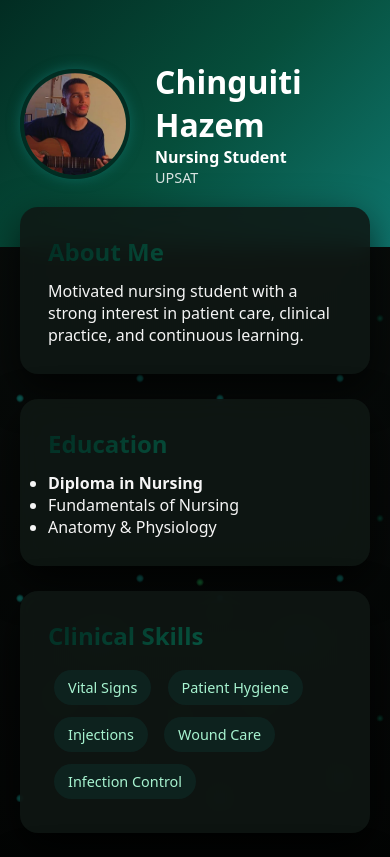
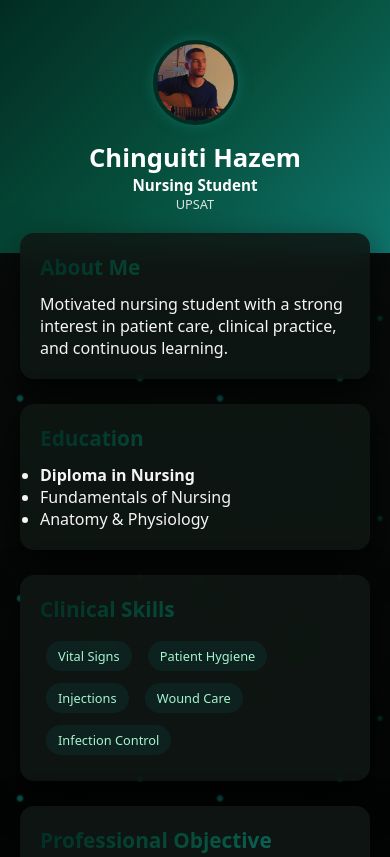
Before and after one commit to ChinguitiHazem/my-profile, a plain HTML site: page index.html in a window 390 px wide. Shown: the top 857 px of the page. Drawn offline with Linux system fonts and the light colour scheme.

Commit message:
Update style1.css

```diff
--- a/style1.css
+++ b/style1.css
@@ -182,3 +182,89 @@ footer {
   font-size: 0.85rem;
   color: #94a3b8;
 }
+
+/* ===== RESPONSIVE ===== */
+
+/* ---------- TABLETS (≤ 900px) ---------- */
+@media (max-width: 900px) {
+  .header-content {
+    flex-direction: column;
+    text-align: center;
+  }
+
+  .avatar {
+    width: 100px;
+    height: 100px;
+  }
+
+  .container {
+    margin-top: -20px;
+  }
+}
+
+/* ---------- PHONES (≤ 600px) ---------- */
+@media (max-width: 600px) {
+  /* Header */
+  .header {
+    padding: 40px 15px;
+  }
+
+  .header-content {
+    gap: 15px;
+  }
+
+  .avatar {
+    width: 85px;
+    height: 85px;
+  }
+
+  /* Text scaling */
+  h1 {
+    font-size: 1.6rem;
+  }
+
+  h2 {
+    font-size: 1.3rem;
+  }
+
+  .role {
+    font-size: 0.95rem;
+  }
+
+  .school {
+    font-size: 0.8rem;
+  }
+
+  /* Cards */
+  .card {
+    padding: 20px;
+    border-radius: 14px;
+  }
+
+  .card:hover {
+    transform: none; /* remove heavy hover on touch screens */
+  }
+
+  /* Skills */
+  .skills span {
+    font-size: 0.8rem;
+    padding: 6px 12px;
+  }
+
+  /* Footer */
+  footer {
+    font-size: 0.75rem;
+    padding: 20px;
+  }
+}
+
+/* ---------- VERY SMALL PHONES (≤ 380px) ---------- */
+@media (max-width: 380px) {
+  h1 {
+    font-size: 1.4rem;
+  }
+
+  .card {
+    padding: 16px;
+  }
+}
```
